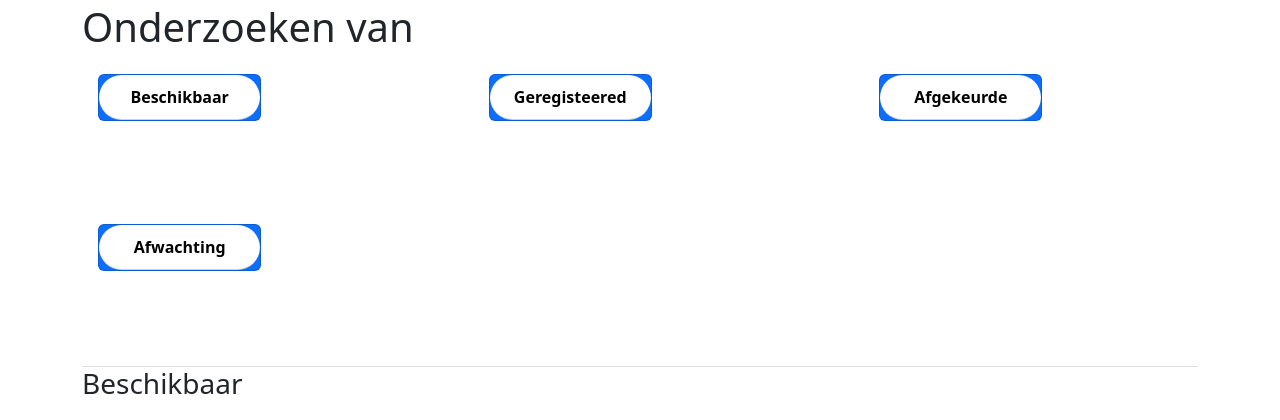
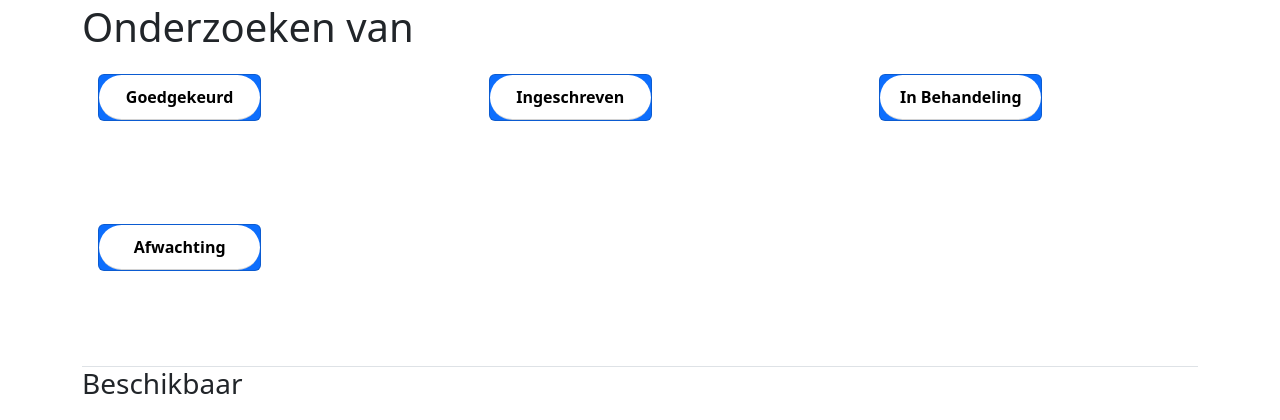
Before and after one commit to Wout-0981216/WP3-API-Testing, a Flask app: page /ervaringsdeskundige/onderzoek_overzicht in a window 1280 px wide. Shown: the part 354-774 px from the top of the page. Run offline with Flask 3, Linux system fonts and the light colour scheme; the visitor is signed in with stand-in values (Sample User, id 1); some libraries are stand-ins or nearby versions.

Commit message:
Bugs Fixen

```diff
--- a/main/auth.py
+++ b/main/auth.py
@@ -103,6 +103,11 @@ def login_beheerder():
 #             session['display_name'] = user_data['voornaam']
 #             return redirect(url_for('ervaringsdeskundige.ervaringsdeskundige_onderzoek_overzicht'))
 
+@auth_blueprint.route("/login-ervaringsdeskundige", methods=['GET', 'POST'])
+def login_evd():
+    return render_template('login_evd.html')
+
+
 @auth_blueprint.route("/login-ervaringsdeskundige-new", methods=['POST'])
 def login_evd_new():
      gebruikersnaam = request.form['gebruikersnaamEvd']  if request.form is not None and   request.form['gebruikersnaamEvd'] is not None  else  request.json['gebruikersnaamEvd'] if request.json  is not None and request.json['gebruikersnaamEvd']  is not None else None
--- a/main/database_functions.py
+++ b/main/database_functions.py
@@ -202,7 +202,7 @@ def get_onderzoek(evd, params = {'beschikbaar': True}):
      connection = get_db()
      cursor = connection.cursor()
      print(params)
-     cursor.execute("SELECT * FROM Onderzoek WHERE beschikbaar = ?", (params['beschikbaar'],))
+     cursor.execute("SELECT * FROM Onderzoek WHERE status = ?", ("goedgekeurd",))
      onderzoeks = cursor.fetchall()
      cursor.close()
      geldige_onderzoeks = []
--- a/main/templates/onderzoek_overzicht.html
+++ b/main/templates/onderzoek_overzicht.html
@@ -258,7 +258,7 @@ h1{
       <div class="col-md-4">
         <a href="#beschikbaar" id="beschikbaar-href" role="tab" data-toggle="tab" class="nav-link">
           <div class="card text-white bg-primary mb-3 clickable-card ">
-            <div class="card-header">Beschikbaar </div>
+            <div class="card-header">Goedgekeurd</div>
             <!-- <div class="card-body">
               <h5 class="card-title">Aantal Beschikbaar Onderzoeken: <span id="aantal-beschikbaar-onderzoeken">3</span>
               </h5>
@@ -270,7 +270,7 @@ h1{
       <div class="col-md-4">
         <a href="#geregisteered" id="geregisteered-href" role="tab" data-toggle="tab" class="nav-link">
           <div class="card text-white bg-primary mb-3 clickable-card">
-            <div class="card-header">Geregisteered</div>
+            <div class="card-header">Ingeschreven</div>
             <!-- <div class="card-body">
               <h5 class="card-title">Aantal Geregisteered (goedgekeured) onderzoeken: <span
                   id="aantal-gregisteered-onderzoeken">3</span></h5>
@@ -283,7 +283,7 @@ h1{
       <div class="col-md-4">
         <a href="#afgekeurde" id="afgekeurde-href" role="tab" data-toggle="tab" class="nav-link">
           <div class="card text-white bg-primary mb-3 clickable-card">
-            <div class="card-header">Afgekeurde</div>
+            <div class="card-header">In Behandeling</div>
             <!-- <div class="card-body">
               <h5 class="card-title">Aantal afgekeurde (goedgekeured) onderzoeken: <span
                   id="aantal-afgekeurde-onderzoeken">3</span></h5>
```
